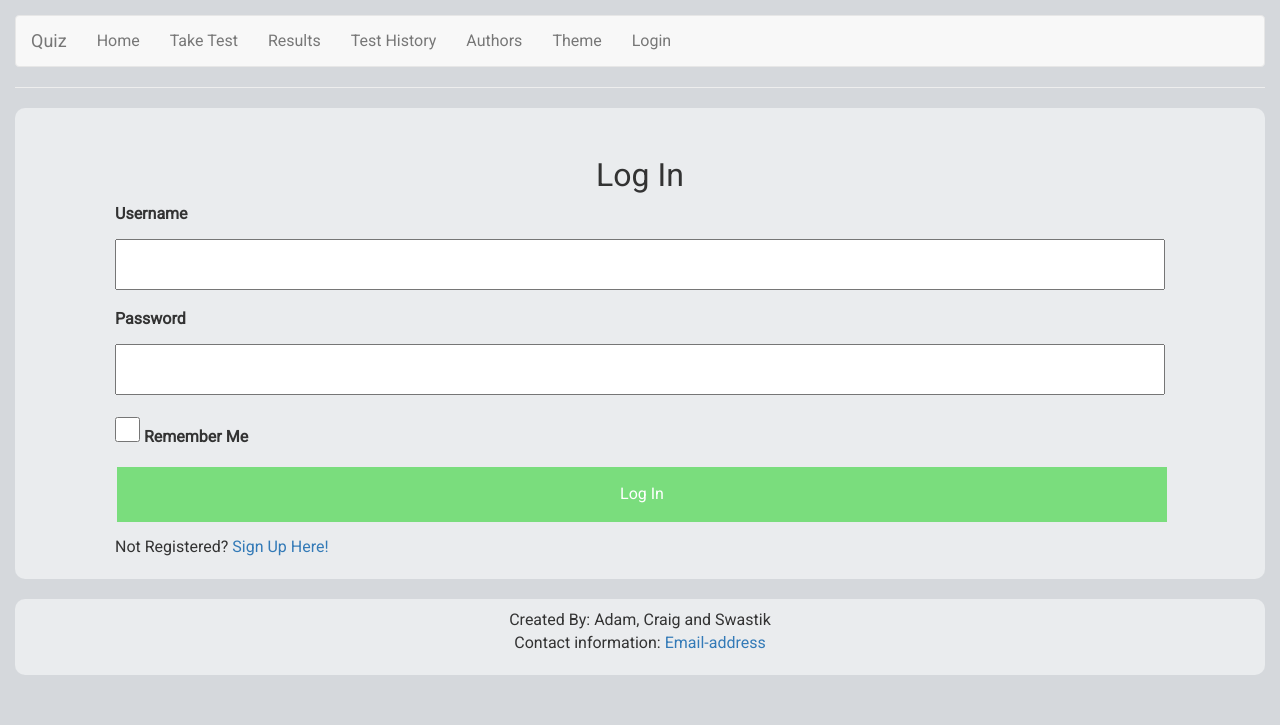
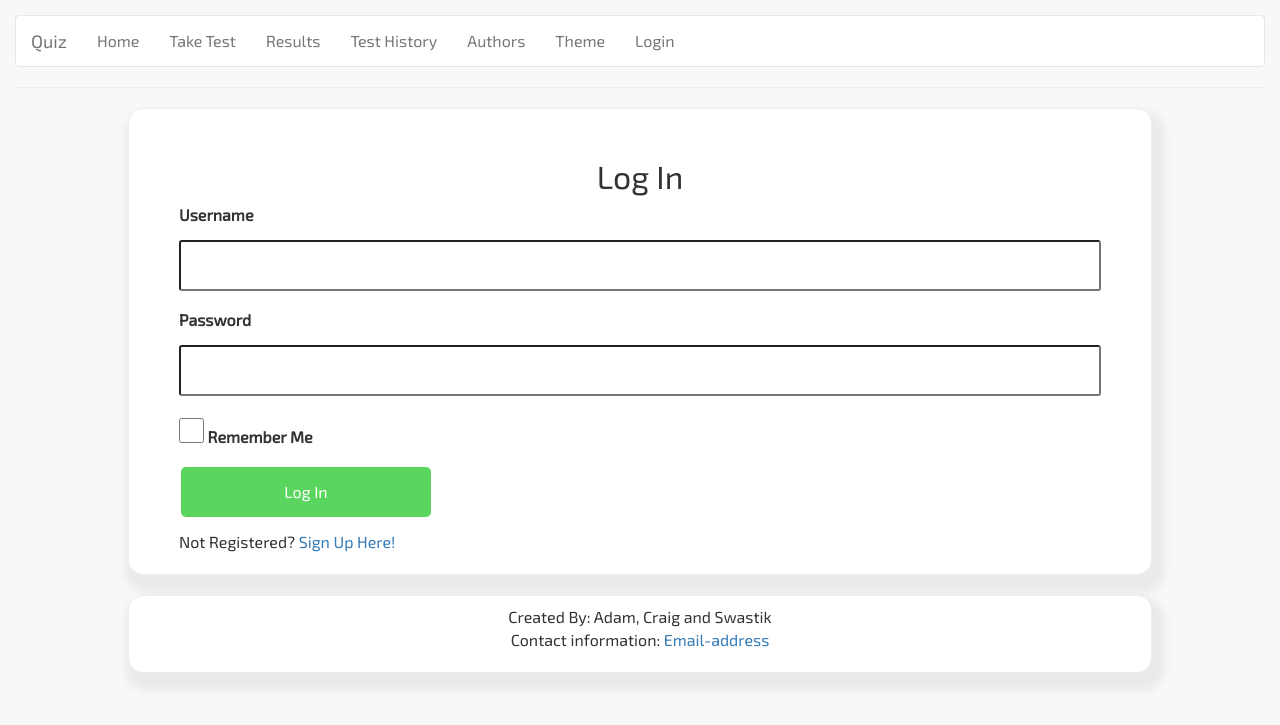
Before and after one commit to quasarswastik/CITS3403_Project-2, a Flask app: a page that uses app/templates/base.html in a window 1280 px wide. Shown: the top 725 px of the page. Run offline with Flask 2, Linux system fonts and the light colour scheme; some libraries are stand-ins or nearby versions.

Commit message:
new style

```diff
--- /dev/null
+++ b/app/static/css/main_2.css
@@ -0,0 +1,213 @@
+
+body    {
+    margin: 15px;
+    border: 10rem;
+    font-family: 'Exo 2', sans-serif;
+    font-size: medium;
+    /* use different font */
+    background-color: #F7F9F9;
+}
+
+.navbar-default {
+    background-color: white;
+}
+
+.navbar-default .navbar-nav > li > a:hover {
+    text-shadow: 0 0 5px rgba(235, 78, 5, 0.877);
+    background-color: rgba(24, 16, 16, 0.548);
+    color: white;
+}
+
+div.headfoot {
+    margin: 0 auto;
+    margin-top: 2rem;
+    margin-bottom: 2rem;
+    padding-top: 1rem;
+    padding-left: 10rem;
+    padding-right: 10rem;
+    padding-bottom: 1rem;
+    text-align: center;
+    max-width: 1024px;
+
+}
+
+.content    {
+  padding-top: 3rem;
+  padding-left: 5rem;
+  padding-right: 5rem;
+  padding-bottom: 1rem;
+  margin: 0 auto;
+  max-width: 1024px;
+  /* font-size: large; */
+  /* text-align: center; */
+}
+
+.important_heading  {
+  font-size: xx-large;
+  text-align: center;
+}
+.important  {
+  text-align: center;
+}
+
+
+
+.text_basis  {
+    box-shadow: 5px 10px 8px 8px rgba(17, 17, 17, .06);
+    background-color: white;
+    /* display: flex; */
+    /* width: 50%; */
+    height: auto;
+    border: 1px solid #eee;
+    border-radius: 15px 15px 15px 15px;
+    /* border-left:.25em solid coral; */
+    /* margin-left: 25px;
+    margin-top: -15px; */
+}
+
+input[type=text], input[type=password] {
+    width: 100%;
+    padding: 12px 20px;
+    margin: 8px 0;
+    box-sizing: border-box;
+    border-radius: 3px;
+    outline: none;
+}
+
+input[type=radio] {
+    margin-right: 5px;
+    margin-left: 10px;
+}
+
+textarea {
+  width: 100%;
+  height: 150px;
+  padding: 12px 20px;
+  box-sizing: border-box;
+  border: 2px solid #ccc;
+  border-radius: 4px;
+  background-color: #f8f8f8;
+  resize: none;
+}
+textarea:focus  {
+  border: 2px solid #E67E22;
+  background-color: white;
+}
+
+a:hover {
+  color: red;
+}
+
+table {
+  border-collapse: separate;
+  width: 100%;
+  border-radius: 10px;
+}
+
+table.answer_table {
+    border-collapse: separate;
+    width: 100%;
+    border-radius: 10px;
+    margin-bottom: 20px;
+    }
+
+table.answer_table th, table.answer_table td {
+  border: 0.5px  solid rgba(36, 31, 31, 0.562);
+  width: fit-content;
+  text-align: center;
+  padding: 8px;
+}
+
+
+th, td {
+    text-align: center;
+    padding: 8px;
+}
+
+th {
+  background-color: #E67E22;
+  color: white;
+  text-align: center;
+}
+
+tr:nth-child(even) {
+  background-color: #f2f2f2;
+}
+tr:nth-child(odd) {
+  background-color: #e6e0dc;
+}
+
+input:focus {
+    box-shadow: 0 0 8px 1px rgba(92, 222, 255, 0.747);
+    border: 1px solid #d9dce5;
+    transition: border-color ease-in-out .15s,box-shadow ease-in-out .15s;
+}
+
+input[type=button], input[type=submit]  {
+  background-color: rgb(90, 214, 94);
+  border: none;
+  height: 50px;
+  width: 250px;
+  border-radius: 5px;
+  color: white;
+  /* padding: 16px 32px; */
+  text-decoration: none;
+  margin: 4px 2px;
+  cursor: pointer;
+}
+
+.question_number {
+    font-weight: bold;
+}
+
+.question_block {
+    border-top: 1px solid #eee;
+    margin-top: 10px;
+    margin-bottom: 20px;
+}
+
+input[type=radio] {
+    /* display: inline; */
+    text-align: left;
+}
+
+
+/* Customize the label (the container) */
+.container {
+  display: block;
+  position: relative;
+  padding-left: 35px;
+  margin-bottom: 12px;
+  cursor: pointer;
+  font-size: 22px;
+  -webkit-user-select: none;
+  -moz-user-select: none;
+  -ms-user-select: none;
+  user-select: none;
+}
+
+/* Hide the browser's default checkbox */
+.container input {
+  position: absolute;
+  opacity: 0;
+  cursor: pointer;
+  height: 0;
+  width: 0;
+}
+
+/* Create a custom checkbox */
+.checkmark {
+  height: 25px;
+  width: 25px;
+  background-color: #eee;
+}
+
+/* On mouse-over, add a grey background color */
+.container:hover input ~ .checkmark {
+  background-color: #ccc;
+}
+
+/* When the checkbox is checked, add a blue background */
+.container input:checked ~ .checkmark {
+  background-color: #2196F3;
+}
--- a/app/templates/base.html
+++ b/app/templates/base.html
@@ -1,3 +1,4 @@
+
 <!doctype html>
 <html lang="en">
 
@@ -11,13 +12,17 @@
         <meta charset="utf-8">
         <meta name="viewport" content="width=device-width, initial-scale=1">
         <meta name="description" content="CITS3403 Project 2">
-        <meta name="author" content="co-authored by Craig Huggins, Swastik Raj Chauhan, Frank Sgro, Adam Inskip">
+        <meta name="author" content="co-authored by Craig Huggins, Swastik Raj Chauhan, Adam Inskip">
+
         <link rel="stylesheet" href="https://maxcdn.bootstrapcdn.com/bootstrap/3.4.1/css/bootstrap.min.css">
         <script src="https://ajax.googleapis.com/ajax/libs/jquery/3.4.1/jquery.min.js"></script>
         <script src="https://maxcdn.bootstrapcdn.com/bootstrap/3.4.1/js/bootstrap.min.js"></script>
         <link href="https://fonts.googleapis.com/css2?family=Roboto&display=swap" rel="stylesheet">
         <link rel="stylesheet" href="https://fonts.googleapis.com/icon?family=Material+Icons">
-        <link rel="stylesheet" type="text/css" href="{{ url_for('static', filename='css/main.css') }}">
+        <link href="https://fonts.googleapis.com/css2?family=Baloo+2&family=Exo+2&display=swap" rel="stylesheet">
+        <!-- <link rel="stylesheet" type="text/css" href="{{ url_for('static', filename='css/main.css') }}"> -->
+        <link rel="stylesheet" href="{{ url_for('static', filename='css/main_2.css') }}">
+
         <!-- <script src="JavaScript/interactive.js"></script> -->
     </head>
 
--- a/app/templates/index.html
+++ b/app/templates/index.html
@@ -38,14 +38,14 @@
     {% endfor %}
     <p class="important"><br><b>Question Sets in Database:</b></p>
     {% for set in questionSets %}
-    <h4> - Set: {{set.set_name}}</h4>
+    <h4 style="text-decoration: underline;"> Set: {{set.set_name}}</h4>
     {% for q in set.questions %}
     <p>   - Questions: {{q.body}} </p>
     {% endfor %}
     {% endfor %}
-    <p><b>Answer Sets in Database:</b></p>
+    <p class="important"><b>Answer Sets in Database:</b></p>
     {% for set in answerSets %}
-    <h4> - Set: {{set.set_id}}</h4>
+    <h4 style="text-decoration: underline;"> Set: {{set.set_id}}</h4>
     {% for a in set.answers %}
     <p>   - Answers: {{a.answer}} </p>
     {% endfor %}
--- a/app/templates/q_answers.html
+++ b/app/templates/q_answers.html
@@ -21,7 +21,7 @@
             <input id="qSet" name="qSet" type="hidden" value="{{ activeQSet }}">
             {% for question in questions %}
 
-            <div>
+            <div class="question_block">
                 <h4 class="question_number">Question {{ question.question_id }}</h4>
                 <p>{{ question.body }}</p>
                     <input type="radio" id="Selection_A" name="{{ question.question_id }}_answer" value="{{ question.correctAnswer }}" required>
```
Lines whose indentation alone changed are shown as unchanged.
